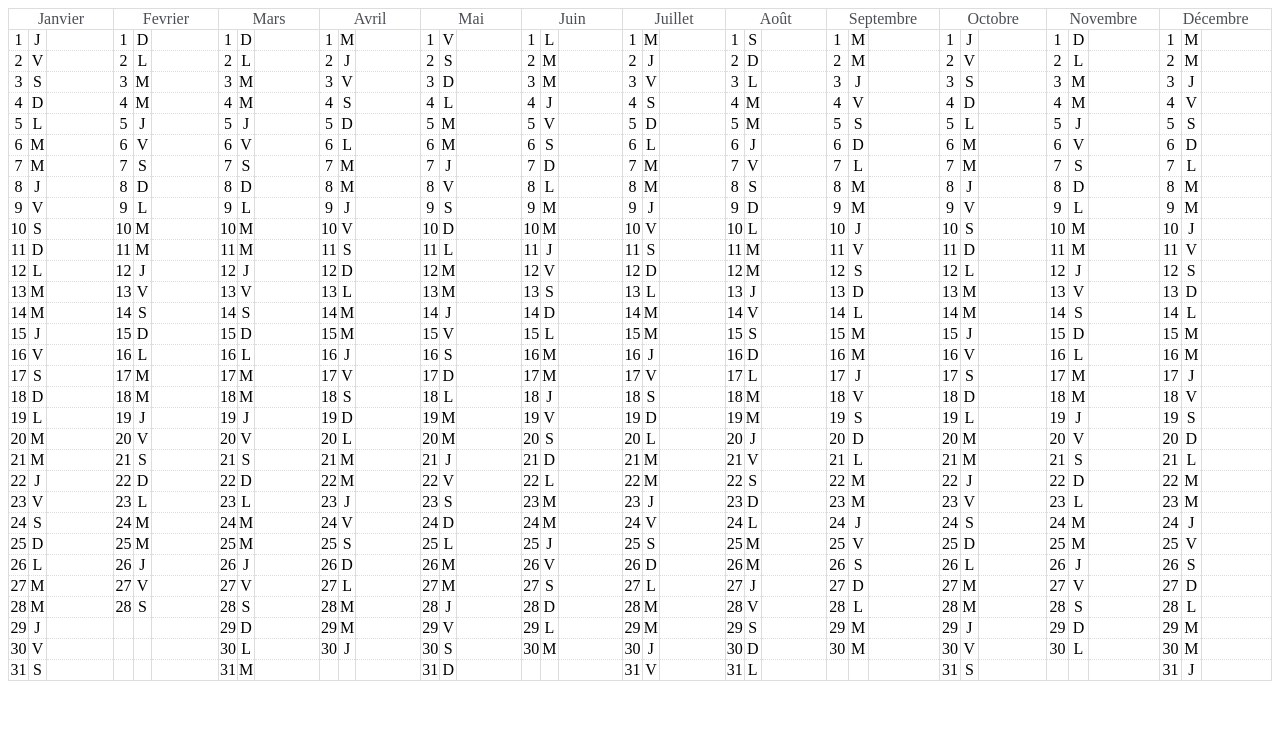
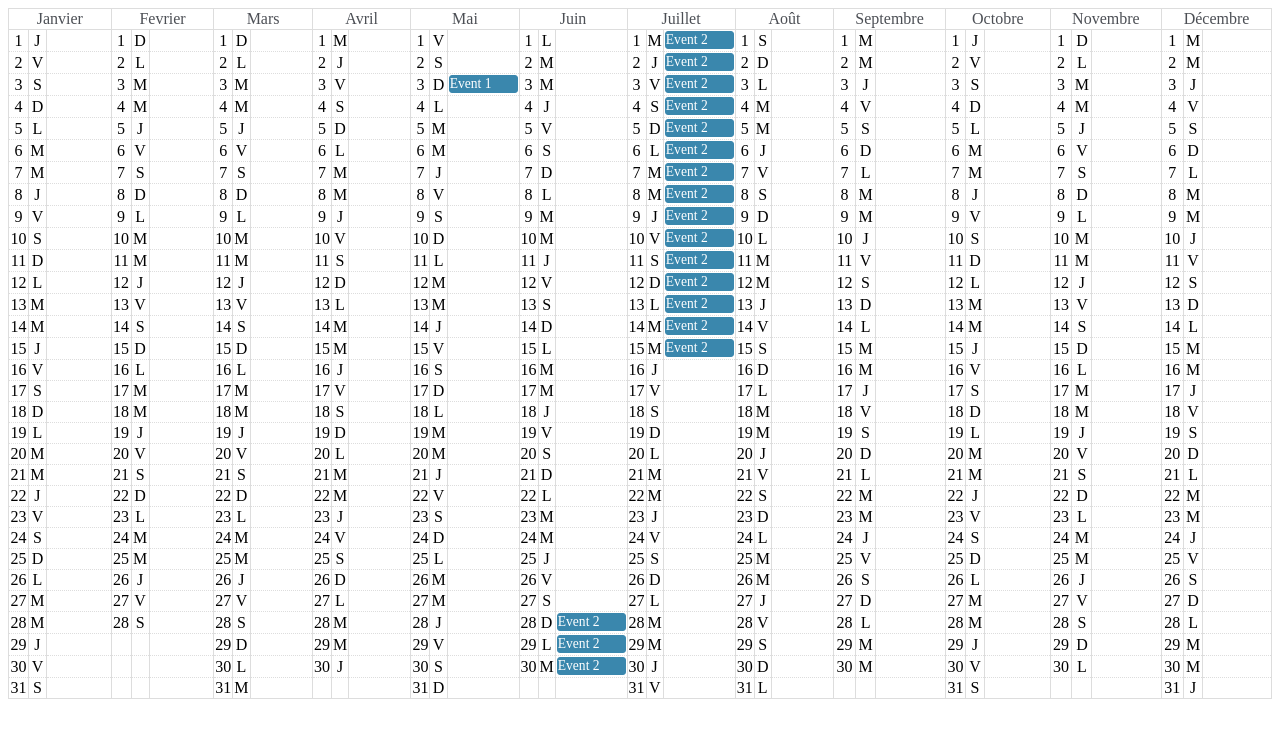
Before and after one commit to camillebaronnet/jcalyear, a plain HTML site: page exemple/example.html in a window 1280 px wide. Drawn offline with nearby package versions, Linux system fonts and the light colour scheme.

Commit message:
Patch current year in example

```diff
--- a/exemple/example.html
+++ b/exemple/example.html
@@ -17,17 +17,18 @@
 	<script>
 	$(function(){
 
-		myCalendar = $('#calendar').yearCalendar();
+		var myCalendar  = $('#calendar').yearCalendar();
+		var currentYear = new Date().getFullYear();
 
 		myCalendar.addAgenda({
 			content     : 'Event 1',
-			dateStart   : '2014-05-03',
+			dateStart   : currentYear+'-05-03',
 		});
 
 		myCalendar.addAgenda({
 			content     : 'Event 2',
-			dateStart   : '2014-06-28',
-			dateEnd     : '2014-07-15'
+			dateStart   : currentYear+'-06-28',
+			dateEnd     : currentYear+'-07-15'
 		});
 
 	});
```
